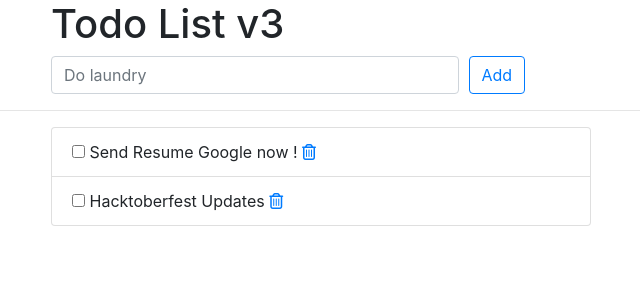
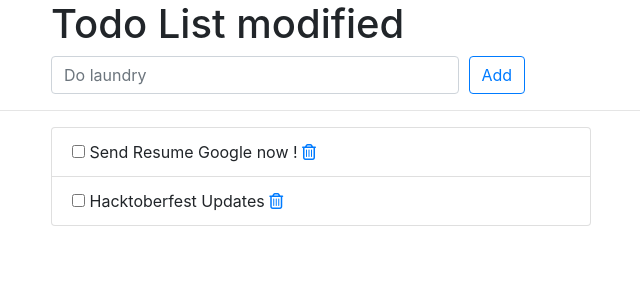
Before and after one commit to shreyash75/django-todo, a Django app: page /todos/ in a window 1280 px wide. Shown: the top 300 px of the page, without its empty margins (224-864 px from the left). Run offline with Django 3.2, Linux system fonts and the light colour scheme; data comes from the database, SQL or seed files in the repository; some libraries are stand-ins or nearby versions.

```diff
--- a/todos/templates/todos/index.html
+++ b/todos/templates/todos/index.html
@@ -12,7 +12,7 @@
     <div class="offset-md-2 col-lg-9">
       <div class="page-header">
         <h1>
-          Todo List v3
+          Todo List modified
         </h1>
       </div>
     </div>
```
